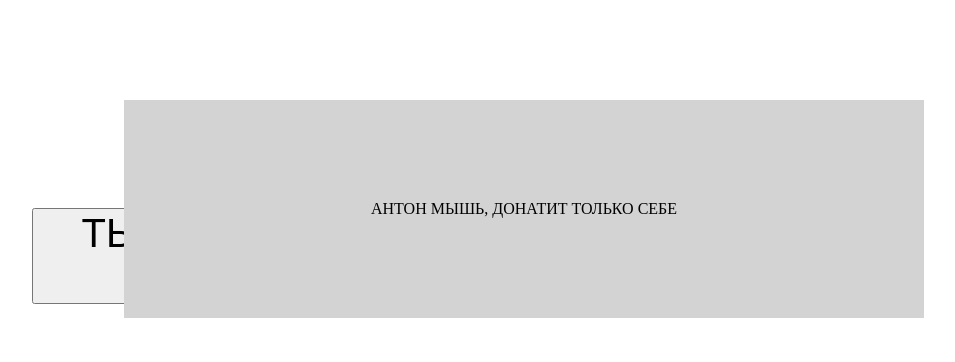
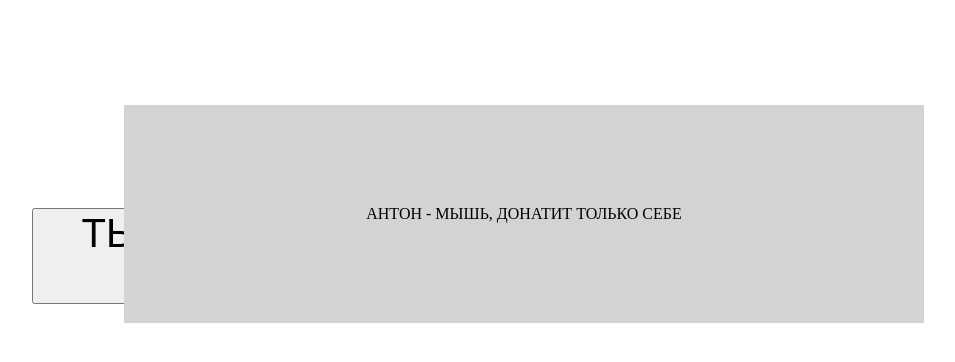
Before and after one commit to sneperok/kirilvever, a plain HTML site: page index-anton.html in a window 1280 px wide. Both pictures are taken after a click on the button "ТЫКНИ ЧТОБ УЗНАТЬ ВСЮ ПРАВДУ ОБ АНТОНЕ". Shown: the whole page, without its empty margins (176-1131 px from the left). Drawn offline with Linux system fonts and the light colour scheme.

Commit message:
пОПРАВИЛ

```diff
--- a/index-anton.html
+++ b/index-anton.html
@@ -7,7 +7,7 @@
 	</head>
 	<body>
 		<button type="button" class="button">ТЫКНИ ЧТОБ УЗНАТЬ ВСЮ ПРАВДУ ОБ АНТОНЕ</button>
-		<div class="rat">АНТОН МЫШЬ, ДОНАТИТ ТОЛЬКО СЕБЕ</div>
+		<div class="rat">АНТОН - МЫШЬ, ДОНАТИТ ТОЛЬКО СЕБЕ</div>
 		<script>
 			const button = document.querySelector(".button");
 			const rat = document.querySelector(".rat");
--- a/style.css
+++ b/style.css
@@ -10,7 +10,7 @@
 .rat {
 	background-color: lightgray;
 	position: absolute;
-	top: 100px;
+	top: 105px;
 	left: 300px;
 	width: 600px;
 	height: auto;
```
